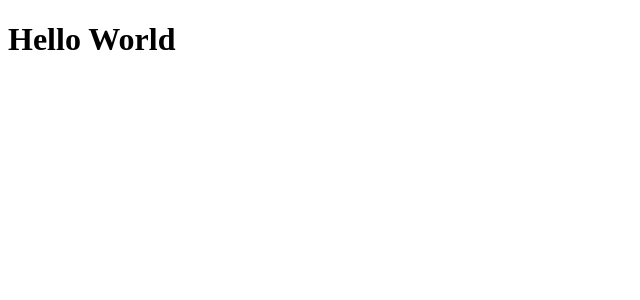
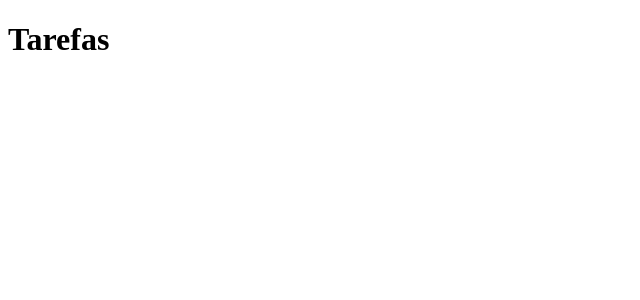
Before and after one commit to DouglasdeMoura/w-react-aulas, a React (Vite) app: page / in a window 1280 px wide. Shown: the top 300 px of the page, without its empty margins (0-640 px from the left). Built offline with nearby package versions, Linux system fonts and the light colour scheme.

Commit message:
feat: adiciona boilerplate da lista de tarefas

```diff
--- a/package.json
+++ b/package.json
@@ -4,7 +4,7 @@
   "version": "0.0.0",
   "type": "module",
   "scripts": {
-    "dev": "vite",
+    "dev": "vite --port 3000",
     "build": "tsc && vite build",
     "preview": "vite preview"
   },
--- a/src/App.tsx
+++ b/src/App.tsx
@@ -1,6 +1,24 @@
+import { useState } from "react"
+
+type Tarefa = {
+  id: number
+  texto: string
+  completa: boolean
+}
+
 function App() {
+  const [tarefas, setTarefas] = useState<Tarefa[]>([])
+
   return (
-    <h1>Hello World</h1>
+    <>
+      <h1>Tarefas</h1>
+
+      <ul>
+        {tarefas.map((tarefa) => (
+          <li key={tarefa.id}>{tarefa.texto}</li>
+        ))}
+      </ul>
+    </>
   )
 }
 
```
